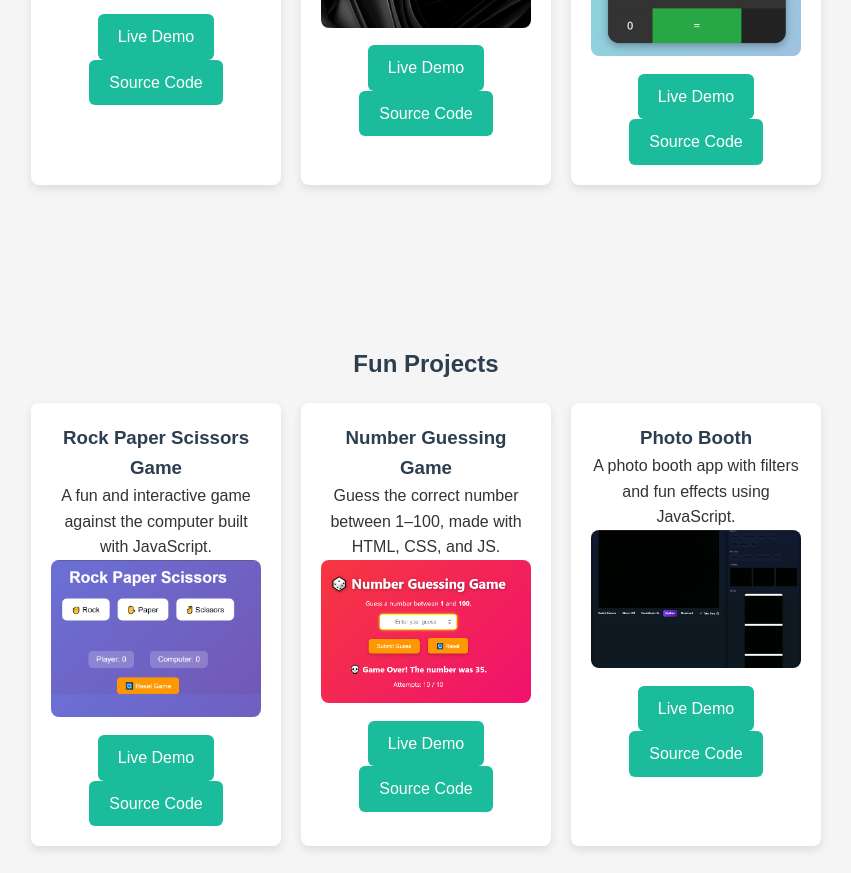
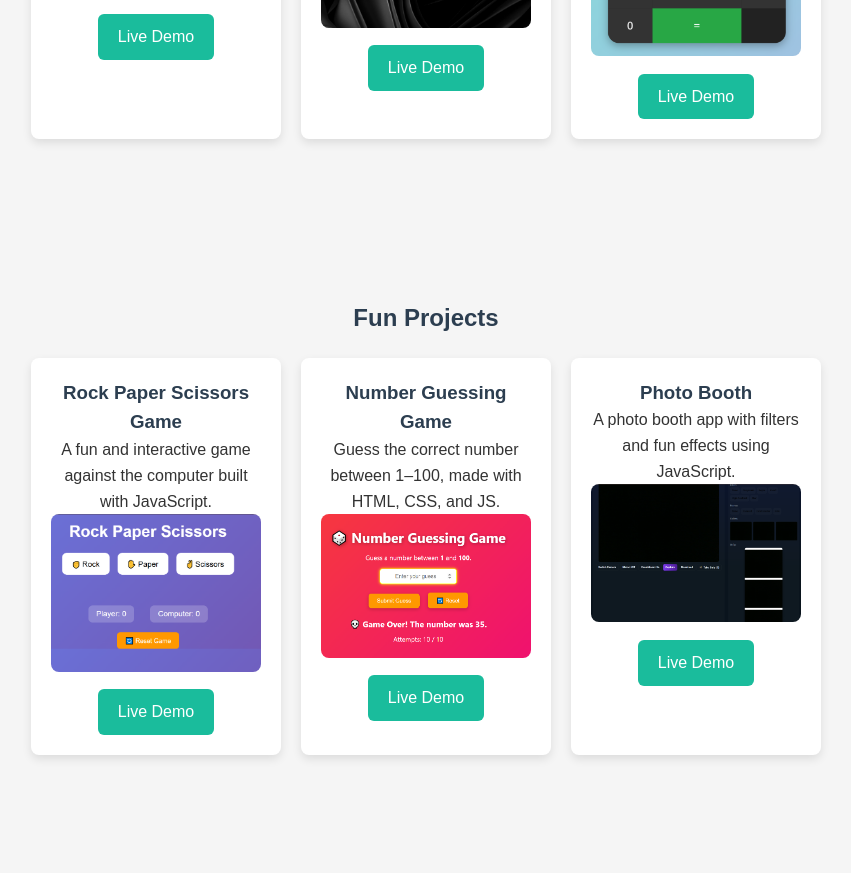
Before and after one commit to sharjeelahmed21/My-PortFolio, a plain HTML site: page index.html in a window 1280 px wide. Shown: the part 1819-2692 px from the top of the page, without its empty margins (214-1065 px from the left). Drawn offline with nearby package versions, Linux system fonts and the light colour scheme.

Commit message:
Update index.html

```diff
--- a/index.html
+++ b/index.html
@@ -70,7 +70,7 @@
         <img src="Capture6.PNG" alt="To-do list" style="width:100%; border-radius: 8px; margin-bottom: 10px;">
         <div class="project-buttons">
           <a href="#" class="btn">Live Demo</a>
-          <a href="#" class="btn btn-outline">Source Code</a>
+
         </div>
       </div>
 
@@ -80,7 +80,7 @@
         <img src="Capture2.PNG" alt="Login Page" style="width:100%; border-radius: 8px; margin-bottom: 10px;">
         <div class="project-buttons">
           <a href="#" class="btn">Live Demo</a>
-          <a href="#" class="btn btn-outline">Source Code</a>
+
         </div>
       </div>
 
@@ -90,7 +90,7 @@
         <img src="Capture4.PNG" alt="Calculator" style="width:100%; border-radius: 8px; margin-bottom: 10px;">
         <div class="project-buttons">
           <a href="#" class="btn">Live Demo</a>
-          <a href="#" class="btn btn-outline">Source Code</a>
+
         </div>
       </div>
 
@@ -108,7 +108,7 @@
         <img src="Capture54.PNG" alt="Rock Paper Scissors" style="width:100%; border-radius: 8px; margin-bottom: 10px;">
         <div class="project-buttons">
           <a href="#" class="btn">Live Demo</a>
-          <a href="#" class="btn btn-outline">Source Code</a>
+
         </div>
       </div>
 
@@ -118,7 +118,7 @@
         <img src="Capture12.PNG" alt="Number Guessing Game" style="width:100%; border-radius: 8px; margin-bottom: 10px;">
         <div class="project-buttons">
           <a href="#" class="btn">Live Demo</a>
-          <a href="#" class="btn btn-outline">Source Code</a>
+
         </div>
       </div>
 
@@ -128,7 +128,7 @@
         <img src="Capturess.PNG" alt="Photo Booth" style="width:100%; border-radius: 8px; margin-bottom: 10px;">
         <div class="project-buttons">
           <a href="#" class="btn">Live Demo</a>
-          <a href="#" class="btn btn-outline">Source Code</a>
+
         </div>
       </div>
 
@@ -146,7 +146,7 @@
         <img src="Capture21.PNG" alt="E-commerce" style="width:100%; border-radius: 8px; margin-bottom: 10px;">
         <div class="project-buttons">
           <a href="#" class="btn">Live Demo</a>
-          <a href="#" class="btn btn-outline">Source Code</a>
+
         </div>
       </div>
 
@@ -156,7 +156,7 @@
         <img src="Capture23.PNG" alt="Gaming Website" style="width:100%; border-radius: 8px; margin-bottom: 10px;">
         <div class="project-buttons">
           <a href="#" class="btn">Live Demo</a>
-          <a href="#" class="btn btn-outline">Source Code</a>
+
         </div>
       </div>
 
```
